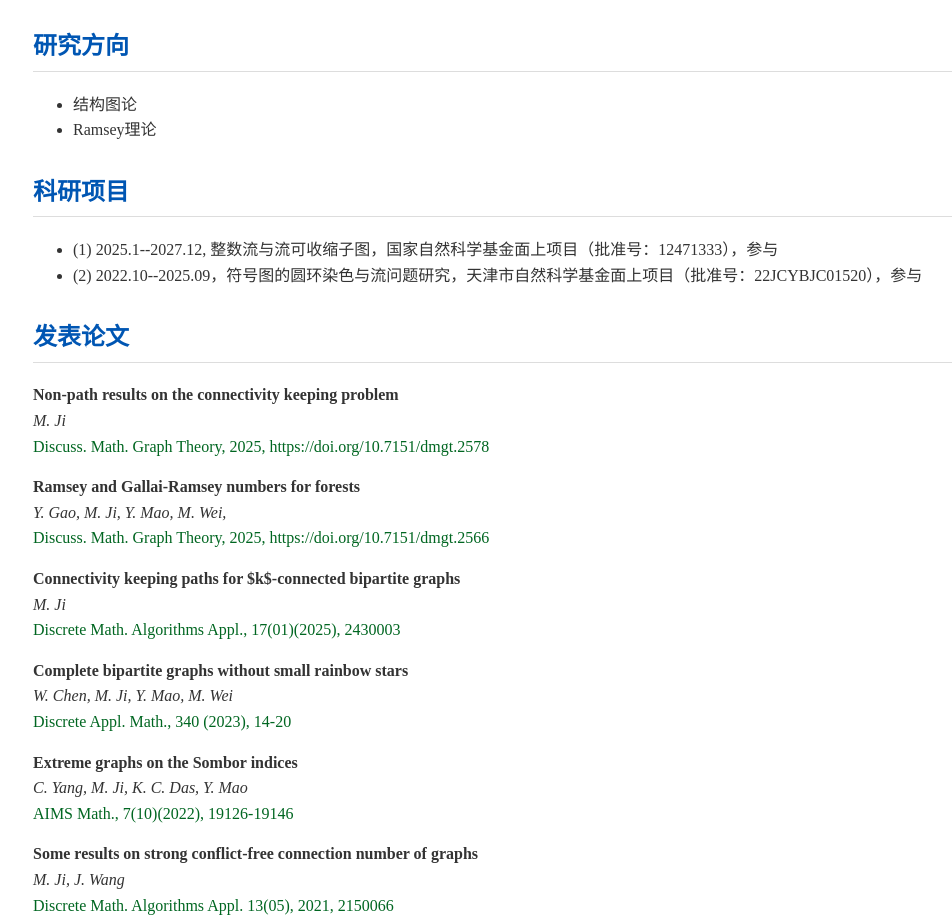
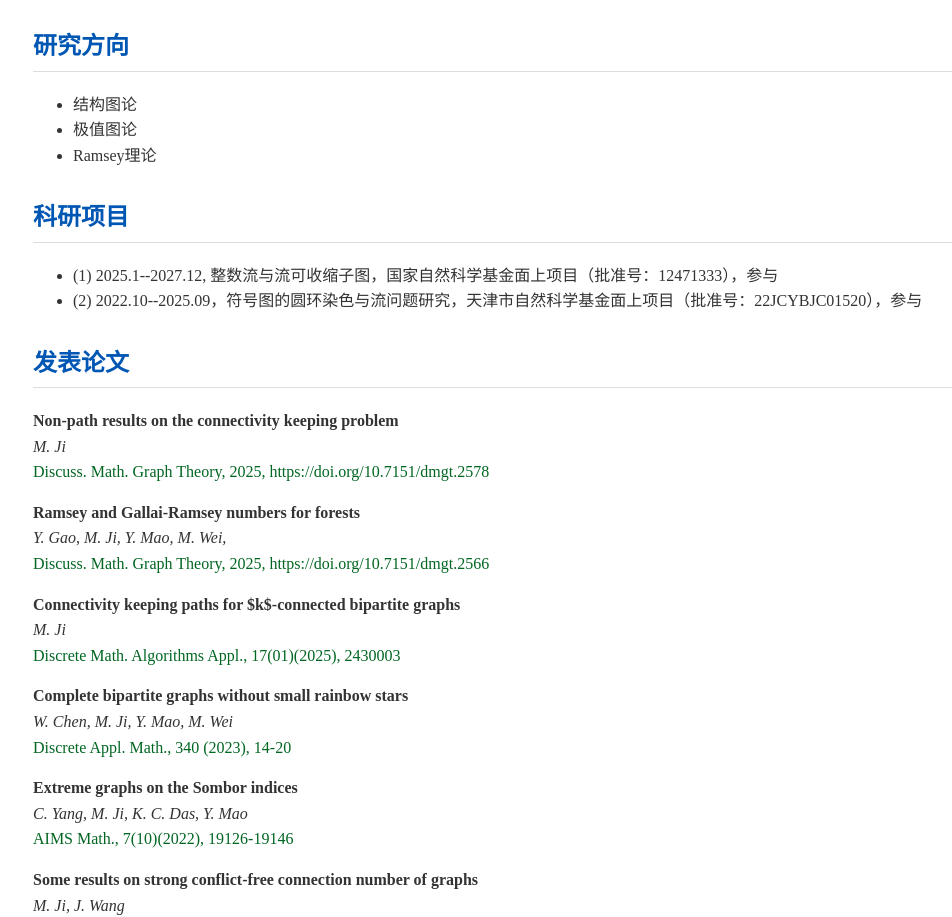
Before and after one commit to MengJi-echo/MengJi-echo.github.io, a plain HTML site: page index.html in a window 1280 px wide. Shown: the part 978-1895 px from the top of the page, without its empty margins (107-1059 px from the left). Drawn offline with Linux system fonts and the light colour scheme.

Commit message:
Update index.html

```diff
--- a/index.html
+++ b/index.html
@@ -110,6 +110,7 @@
         <h2>研究方向</h2>
         <ul>
             <li>结构图论</li>
+            <li>极值图论</li>
             <li>Ramsey理论</li>
         </ul>
     </section>
```
